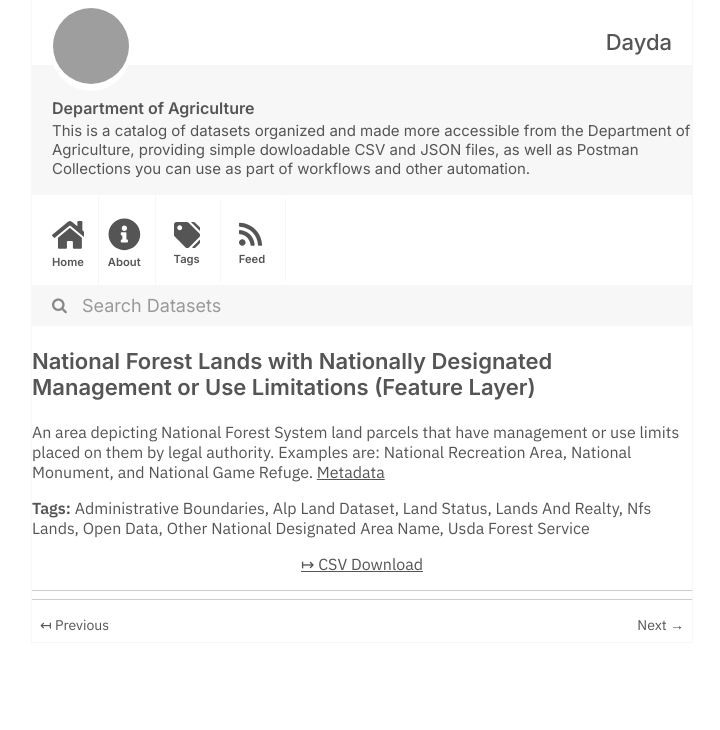
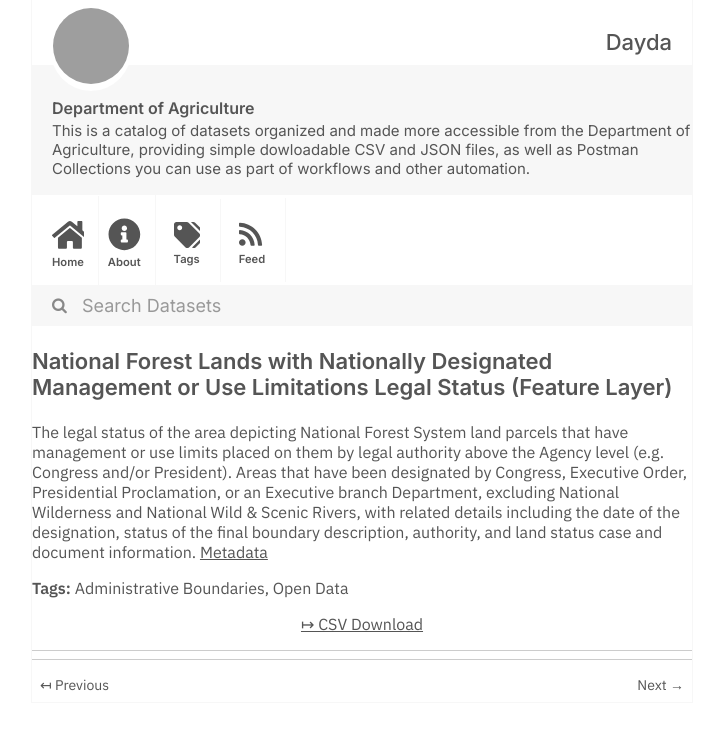
Before and after one commit to dayda-entities/department-of-agriculture, a Jekyll site: the page built from _posts/2020-12-03-national-forest-lands-with-nat.md, in a window 1280 px wide, cut to the strip 0-730 px from the top of the page. Shown: the whole strip, without its empty margins (278-998 px from the left). Built offline with Jekyll 4.4.1, drawn with Linux system fonts in a browser that asks for light colours; grey boxes are pictures that could not be loaded.

Commit message:
Publish Data

```diff
--- a/_posts/2020-12-03-national-forest-lands-with-nat.md
+++ b/_posts/2020-12-03-national-forest-lands-with-nat.md
@@ -1,25 +1,19 @@
 ---
 title: >-
   National Forest Lands with Nationally Designated Management or Use Limitations
-  (Feature Layer)
-created: '2020-12-03T20:28:32.186733'
-modified: '2021-02-10T19:09:01.601849'
+  Legal Status (Feature Layer)
+created: '2020-12-03T20:28:32.202985'
+modified: '2021-05-14T15:27:33.458465'
 state: active
 type: dataset
 tags:
   - Administrative Boundaries
-  - Alp Land Dataset
-  - Land Status
-  - Lands And Realty
-  - Nfs Lands
   - Open Data
-  - Other National Designated Area Name
-  - Usda Forest Service
 groups: []
 csv_url: >-
-  https://data-usfs.hub.arcgis.com/datasets/5843989e5fa14ad4b2f14e0655270771_0.csv?outSR=%7B%22latestWkid%22%3A4269%2C%22wkid%22%3A4269%7D
+  https://data-usfs.hub.arcgis.com/datasets/8aefd316a21a49748a42edff6dded73b_0.csv?outSR=%7B%22latestWkid%22%3A4269%2C%22wkid%22%3A4269%7D
 json_url: ''
 layout: post
 
 ---
-An area depicting National Forest System land parcels that have management or use limits placed on them by legal authority. Examples are: National Recreation Area, National Monument, and National Game Refuge. <a href='https://data.fs.usda.gov/geodata/edw/edw_resources/meta/S_USA.OtherNationalDesignatedArea.xml' target='_blank'>Metadata</a>
+The legal status of the area depicting National Forest System land parcels that have management or use limits placed on them by legal authority above the Agency level (e.g. Congress and/or President). Areas that have been designated by Congress, Executive Order, Presidential Proclamation, or an Executive branch Department, excluding National Wilderness and National Wild & Scenic Rivers, with related details including the date of the designation, status of the final boundary description, authority, and land status case and document information. <a href='https://data.fs.usda.gov/geodata/edw/edw_resources/meta/S_USA.OthNatlDesgAreaStatus.xml' target='_blank'>Metadata</a>
```
